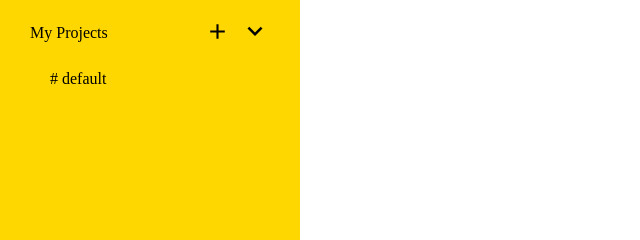
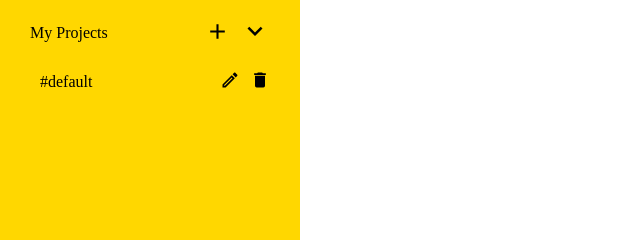
Before and after one commit to hilu03/Todo-List, a website built with webpack: page src/template.html in a window 1280 px wide. Shown: the part 330-570 px from the top of the page, 0-640 px from the left. Built offline with nearby package versions, Linux system fonts and the light colour scheme.

Commit message:
Create edit and delete project button

```diff
--- a/src/modules/mainContentDOM.js
+++ b/src/modules/mainContentDOM.js
@@ -1,8 +1,8 @@
 import toggleDown from "../images/chevron-down.svg";
 import toggleRight from "../images/chevron-right.svg";
 import deleteIcon from "../images/delete.svg";
+import editIcon from "../images/pencil-outline.svg";
 import completeIcon from "../images/check-outline.svg";
-import editIcon from "../images/pencil-outline.svg";
 import { projects } from "./project.js";
 
 
--- a/src/modules/sidebarDOM.js
+++ b/src/modules/sidebarDOM.js
@@ -1,5 +1,7 @@
 import toggleDown from "../images/chevron-down.svg";
 import toggleRight from "../images/chevron-right.svg";
+import deleteIcon from "../images/delete.svg";
+import editIcon from "../images/pencil-outline.svg";
 import { Project, projects } from "./project.js";
 import { Todo } from "./todo.js";
 import { MainContentDOM } from "./mainContentDOM.js";
@@ -31,12 +33,25 @@ export function sidebarDOM() {
     projects.forEach((project, projectIndex) => {
       const html =
       `
-        <div class="project-name" data-project-id="${projectIndex}"><span style="color: ${project.color}">#</span> ${project.name}</div>
+        <div class="project-card">
+          <div class="project-name" data-project-id="${projectIndex} style="color: ${project.color}"">
+            #${project.name}
+          </div>
+          <div class="right-side">
+            <div class="edit-project-container" data-project-id="${projectIndex}">
+              <img src=${editIcon}>
+            </div>
+            <div class="delete-project-container" data-project-id="${projectIndex}">
+              <img src=${deleteIcon}>
+            </div>
+          </div>
+        </div>
       `;
       container.innerHTML += html;
     });
     toggleOpen = true;
     toggleIcon.src = toggleDown;
+
     viewTaskInProject();
   };
 
--- a/src/styles/sidebar.css
+++ b/src/styles/sidebar.css
@@ -56,7 +56,7 @@
 
 .row:hover,
 .project-name:hover {
-  background-color: teal;
+  background-color: white;
 }
 
 .add-project img:hover {
@@ -65,8 +65,8 @@
 }
 
 .project-name {
-  margin-left: 20px;
-  margin-bottom: 20px;
+  margin-left: 10px;
+  width: 150px;
   word-wrap: break-word;
 }
 
@@ -79,3 +79,21 @@
   top: 20px;
   left: 17px;
 }
+
+.view-projects {
+  display: flex;
+  flex-direction: column;
+  gap: 20px;
+}
+
+.project-card {
+  display: flex;
+  align-items: center;
+  justify-content: space-between;
+}
+
+.edit-project-container img,
+.delete-project-container img {
+  width: 20px;
+  cursor: pointer;
+}
```
